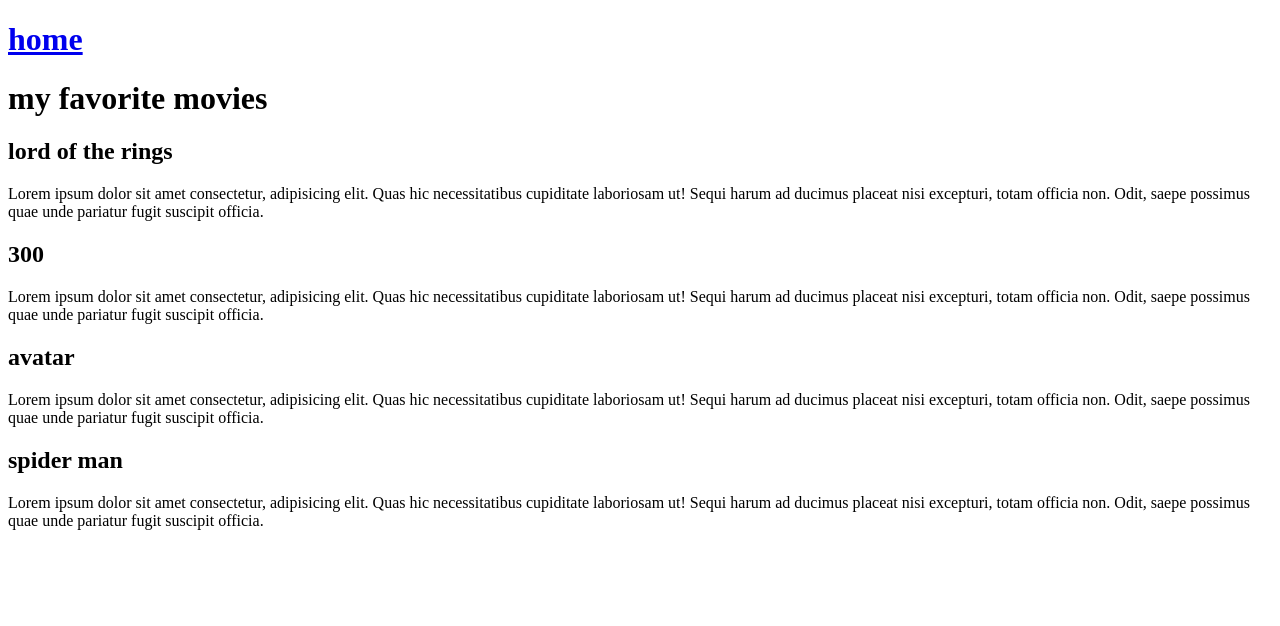
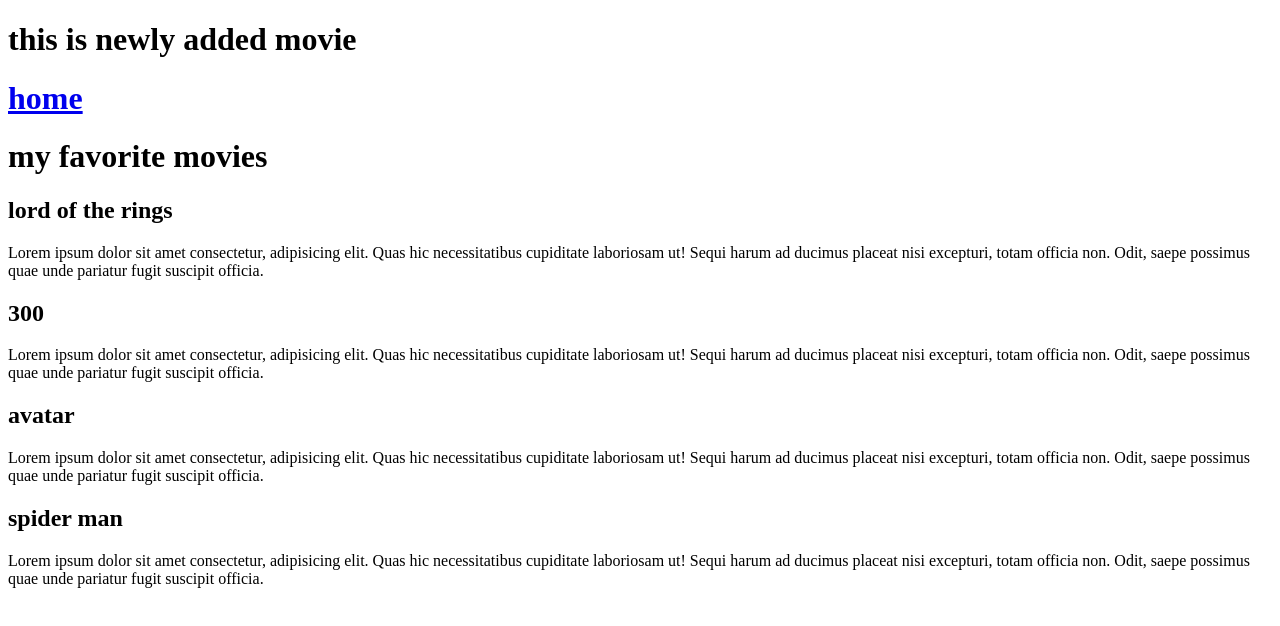
Before and after one commit to birajrai100/html-projects, a plain HTML site: page movies.html in a window 1280 px wide. Drawn offline with Linux system fonts and the light colour scheme.

Commit message:
newly added movie

```diff
--- a/movies.html
+++ b/movies.html
@@ -7,6 +7,7 @@
     <title>my favorite movies</title>
 </head>
 <body>
+    <h1>this is newly added movie</h1>
     <h1><a href="index.html" alt="home">home</a></h1>
     <h1>my favorite movies</h1>
     <h2>lord of the rings</h2>
```
